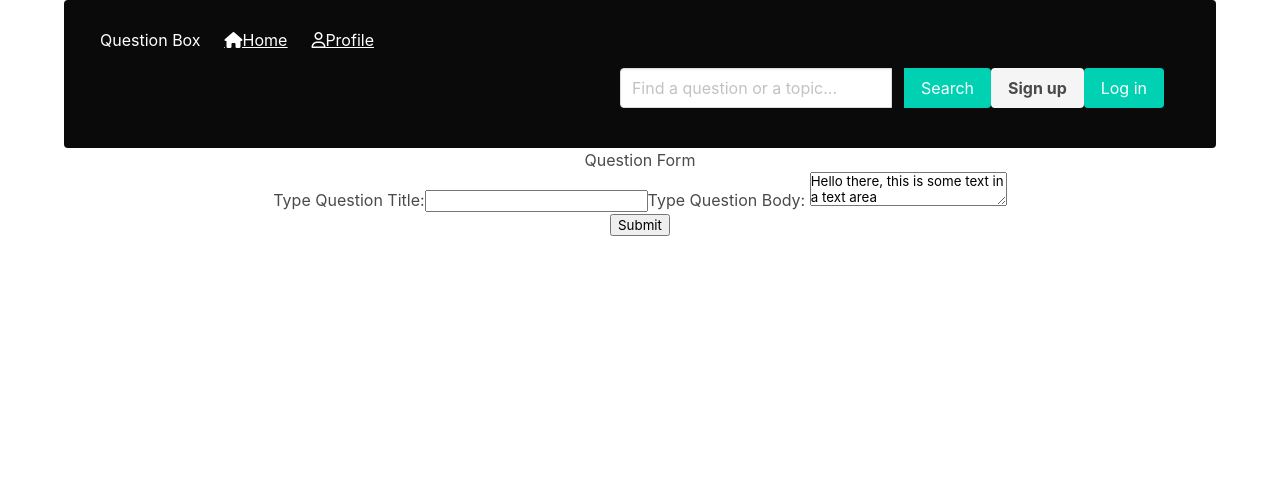
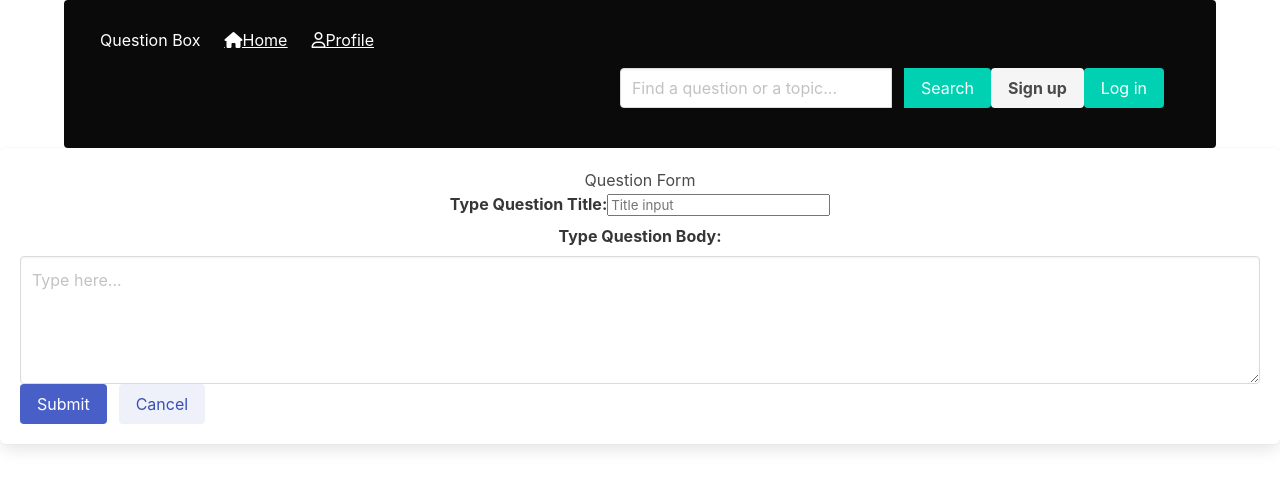
Before and after one commit to Momentum-Team-8/team-project-questionbox-team-sasquatch-fe, a React (Create React App) app: page /questions/qform in a window 1280 px wide. Shown: the top 488 px of the page. Built offline with nearby package versions, Linux system fonts and the light colour scheme.

Commit message:
started building POST request

```diff
--- a/package.json
+++ b/package.json
@@ -11,6 +11,7 @@
     "react-dom": "^17.0.2",
     "react-router-dom": "^5.2.0",
     "react-scripts": "4.0.3",
+    "use-local-storage-state": "^10.0.0",
     "web-vitals": "^1.1.2"
   },
   "scripts": {
--- a/src/components/QuestionDetail.js
+++ b/src/components/QuestionDetail.js
@@ -7,6 +7,7 @@ export const QuestionDetail = (props) => {
   const [selectedQuestion, setSelectedQuestion] = useState({})
   const { selectedQuestionId } = props
   // const answers = selectedQuestion.answers
+  // const [answers, setAnswers] = useLocalStorageState('answers', []);
   useEffect(() => {
     getQuestionDetail(selectedQuestionId).then((data) => {
       setSelectedQuestion(data)
@@ -27,14 +28,14 @@ export const QuestionDetail = (props) => {
             </div>
           </div>
           <h1>Answers: </h1>
-          {/* {selectedQuestion.answers.map((answers, idx) => {
+          {selectedQuestion.answers.map((answers, idx) => {
             return (
               <div key={idx} class='box'>
                 <p>{answers.answer}</p>
                 <h4> answered by: {answers.user}</h4>
               </div>
             )
-          })} */}
+          })}
           <div>
             <AnswerForm />
           </div>
--- a/src/components/QuestionForm.js
+++ b/src/components/QuestionForm.js
@@ -1,23 +1,60 @@
+import axios from "axios";
 import React from "react";
 import { useState } from "react";
+import { Link } from "react-router-dom";
 
 export const QuestionForm = () => {
   const [question, setQuestion] = useState("");
+  const [body, setBody] = useState("");
+  const [title, setTitle] = useState("");
+
   const handleChange = (event) => {
     setQuestion(event.target.value);
   };
+
+  const handleSubmit = (event) => {
+    alert("Your question has been submitted!");
+    axios.post("https://questionbox-sasmothbe.herokuapp.com/api/questions", {
+      title: title,
+      body: body,
+    });
+    event.preventDefault();
+    setBody("");
+    setTitle("");
+  };
+
   return (
-    <div>
-      <form>
+    <div class="box is-align-content-space-around">
+      <form onSubmit={(event) => handleSubmit(event)}>
         <h1>Question Form</h1>
-        <label>
+        <label class="label">
           Type Question Title:
-          <input type="text" value={question} onChange={handleChange} />
+          <input
+            placeholder="Title input"
+            type="text"
+            value={title}
+            onChange={handleChange}
+          />
         </label>
-        Type Question Body:{" "}
-        <textarea>Hello there, this is some text in a text area</textarea>
-        <p>{question}</p>
-        <input type="submit" value="Submit" />
+        <div class="field">
+          <label class="label">Type Question Body: </label>
+          <div class="control">
+            <textarea class="textarea" placeholder="Type here..."></textarea>
+            <p>{body}</p>
+          </div>
+          <div class="field is-grouped">
+            <div class="control">
+              <button class="button is-link" type="submit" value="Submit">
+                Submit
+              </button>
+            </div>
+            <div class="control">
+              <Link to="/questions">
+                <button class="button is-link is-light">Cancel</button>
+              </Link>
+            </div>
+          </div>
+        </div>
       </form>
     </div>
   );
```
Also changed, not shown: 1 other file (tests, documents, lock files or other folders).
